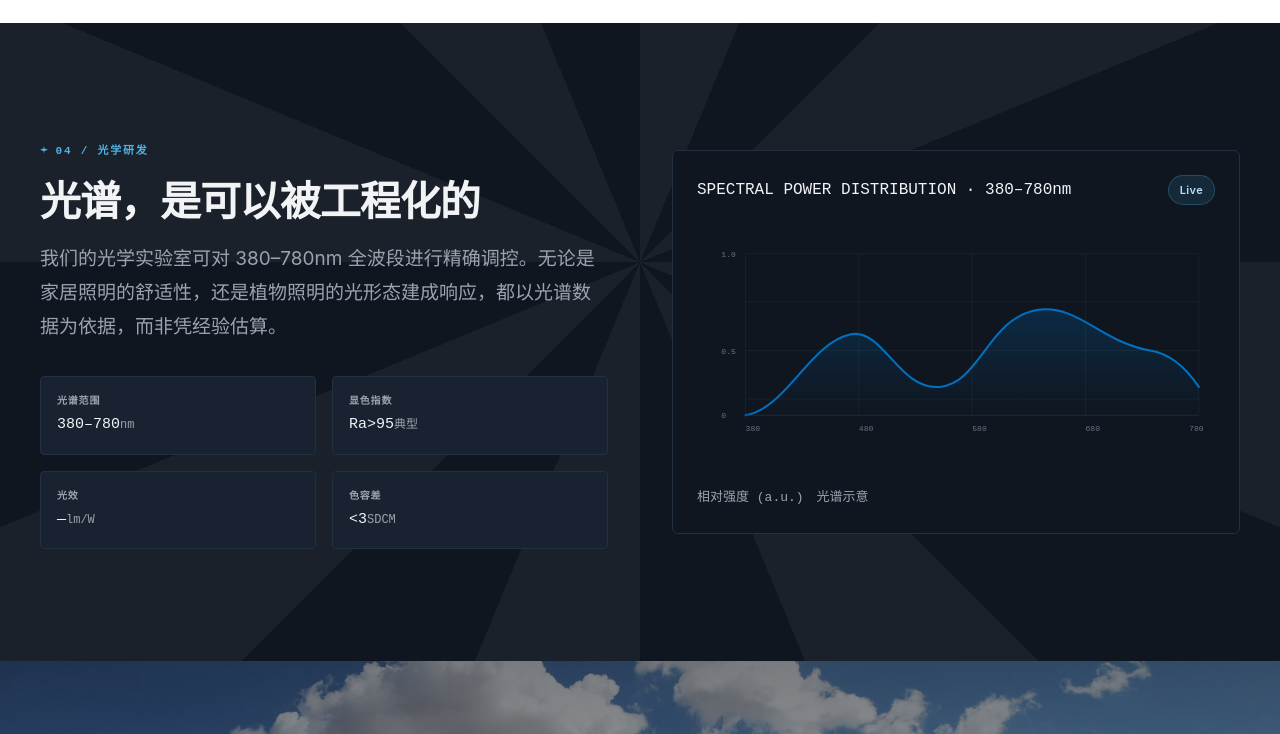
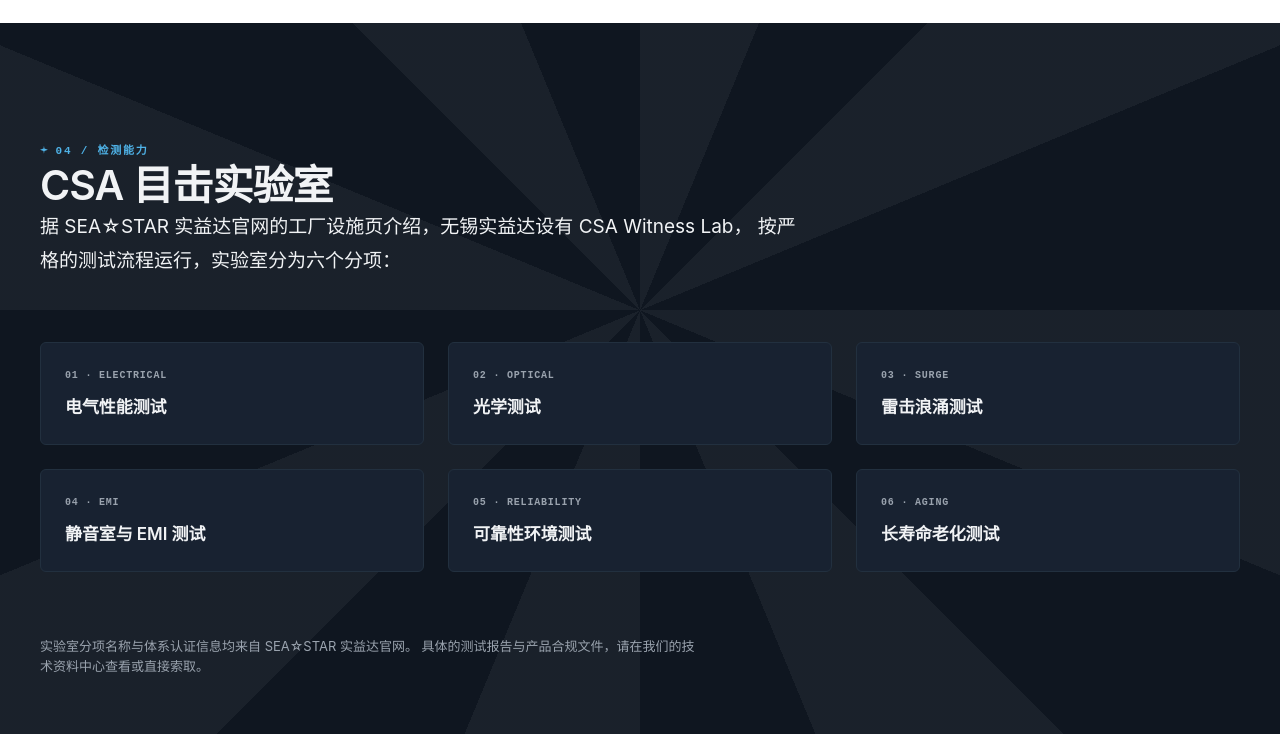
Before and after one commit to WisdomHuang2020/wx-seastar, a plain HTML site: page index.html in a window 1280 px wide. Shown: the part 2800-3534 px from the top of the page. Drawn offline with Linux system fonts and the light colour scheme; no server answers.

Commit message:
fix(content): 按图片实际印的型号重新映射产品图 + 删除编造的技术参数
■ 产品图错配（严重）

  原始素材的文件名是建站方按顺序生成的（1764299xxx.png），与型号无关。
  我当初按"看起来像"猜测命名（prod-wrpx3.jpg 等），**实际内容大多对不上**。
  逐张核对图上印出的型号后，实际是：

    prod-linear-l.jpg      → 图上印 CDX11
    prod-linear-round.jpg  → 图上印 FMX15
    prod-fmx15-b.jpg       → 图上印 WRPX3
    prod-cdx2-ble.jpg      → 图上印 CDX8
    prod-series-a.jpg      → 图上印 CDX2 BLE
    prod-wrpx3.jpg         → 其实是「New DLC V6.0 Product Launched」横幅
    prod-cdx11.jpg         → 其实是客厅场景横幅

  处理：
  · 按图上型号重新映射 5 个产品
  · 删除两张非产品图
  · **其余 19 个型号一律不配图** —— 前台如实显示「素材待补充」，
    而不是拿一张"大概像"的图凑上去

■ 技术实力带整块是我编的

  「光谱，是可以被工程化的」+ 380–780nm / Ra>95 / −lm/W / <3SDCM 四参数
  在原官网找不到任何依据。已改为原官网工厂设施页真实写到的
  **CSA 目击实验室六个分项**（电气性能 / 光学 / 雷击浪涌 / 静音室与 EMI /
  可靠性环境 / 长寿命老化），并注明来源。

版本 0.5.1 → 0.5.2

```diff
--- a/index.html
+++ b/index.html
@@ -214,64 +214,50 @@
   </div>
 </section>
 
-<!-- ==================== 技术实力带（深色 · 光谱预览） ==================== -->
+<!-- ==================== 检测能力（内容来源：原官网工厂设施页）==================== -->
 <section class="section dark tech-band" aria-labelledby="tech-title">
   <div class="tech-band__ambient" aria-hidden="true"></div>
   <div class="container tech-band__inner">
-    <div class="grid grid-2" style="gap:var(--space-3xl);align-items:center">
-      <div class="reveal">
-        <span class="overline">04 / 光学研发</span>
-        <h2 class="h2 mt-md" id="tech-title">光谱，是可以被工程化的</h2>
-        <p class="body-l mt-md" style="color:var(--text-on-dark-muted);max-width:52ch;">
-          我们的光学实验室可对 380–780nm 全波段进行精确调控。无论是家居照明的舒适性，还是植物照明的光形态建成响应，都以光谱数据为依据，而非凭经验估算。
-        </p>
+    <div class="section-head reveal">
+      <span class="overline">04 / 检测能力</span>
+      <h2 class="h2" id="tech-title">CSA 目击实验室</h2>
+      <p class="body-l" style="max-width:70ch">
+        据 SEA☆STAR 实益达官网的工厂设施页介绍，无锡实益达设有 CSA Witness Lab，
+        按严格的测试流程运行，实验室分为六个分项：
+      </p>
+    </div>
 
-        <div class="grid grid-2 mt-xl" style="gap:var(--space-md)">
-          <div class="spec-box"><div class="spec-box__k">光谱范围</div><div class="spec-box__v">380–780<span class="spec-box__u">nm</span></div></div>
-          <div class="spec-box"><div class="spec-box__k">显色指数</div><div class="spec-box__v">Ra&gt;95<span class="spec-box__u">典型</span></div></div>
-          <div class="spec-box"><div class="spec-box__k">光效</div><div class="spec-box__v">—<span class="spec-box__u">lm/W</span></div></div>
-          <div class="spec-box"><div class="spec-box__k">色容差</div><div class="spec-box__v">&lt;3<span class="spec-box__u">SDCM</span></div></div>
-        </div>
+    <div class="grid grid-3 mt-3xl">
+      <div class="card-lum reveal reveal-d1" style="padding:var(--space-lg);">
+        <div class="spec-box__k">01 · ELECTRICAL</div>
+        <p class="h4 mt-sm">电气性能测试</p>
       </div>
-
-      <!-- 光谱曲线 SVG（可绘制） -->
-      <div class="spectrum-panel reveal reveal-d2">
-        <div class="spectrum-panel__head">
-          <span class="mono">SPECTRAL POWER DISTRIBUTION · 380–780nm</span>
-          <span class="badge badge--tech">Live</span>
-        </div>
-        <svg viewBox="0 0 640 300" role="img" aria-label="相对光谱功率分布曲线">
-          <defs>
-            <linearGradient id="specFill" x1="0" y1="0" x2="0" y2="1">
-              <stop offset="0%" stop-color="var(--brand-500)" stop-opacity=".45"/>
-              <stop offset="100%" stop-color="var(--brand-500)" stop-opacity="0"/>
-            </linearGradient>
-          </defs>
-          <!-- 网格 -->
-          <g stroke="rgba(255,255,255,0.06)" stroke-width="1">
-            <path d="M60 40 H620 M60 100 H620 M60 160 H620 M60 220 H620"/>
-            <path d="M60 40 V240 M200 40 V240 M340 40 V240 M480 40 V240 M620 40 V240"/>
-          </g>
-          <!-- 面积填充 -->
-          <path class="spectrum-area" d="M60 240 C110 232 140 150 190 140 C230 132 250 210 300 205 C350 200 360 120 420 110 C470 102 500 150 560 160 C590 165 610 190 620 205 L620 240 Z" fill="url(#specFill)"/>
-          <!-- 曲线 -->
-          <path class="trace-path" d="M60 240 C110 232 140 150 190 140 C230 132 250 210 300 205 C350 200 360 120 420 110 C470 102 500 150 560 160 C590 165 610 190 620 205" fill="none" stroke="var(--brand-500)" stroke-width="2.5" stroke-linecap="round"/>
-          <!-- 坐标轴 -->
-          <line x1="60" y1="240" x2="620" y2="240" stroke="var(--ink-700)" stroke-width="1"/>
-          <g font-family="JetBrains Mono, monospace" font-size="10" fill="#6B7280">
-            <text x="60" y="260">380</text>
-            <text x="200" y="260">480</text>
-            <text x="340" y="260">580</text>
-            <text x="480" y="260">680</text>
-            <text x="608" y="260">780</text>
-          </g>
-          <g font-family="JetBrains Mono, monospace" font-size="10" fill="#6B7280">
-            <text x="30" y="44">1.0</text><text x="30" y="164">0.5</text><text x="30" y="244">0</text>
-          </g>
-        </svg>
-        <p class="small mt-md" style="font-family:var(--font-mono);color:var(--text-on-dark-muted);">相对强度 (a.u.)　光谱示意</p>
+      <div class="card-lum reveal reveal-d2" style="padding:var(--space-lg);">
+        <div class="spec-box__k">02 · OPTICAL</div>
+        <p class="h4 mt-sm">光学测试</p>
+      </div>
+      <div class="card-lum reveal reveal-d3" style="padding:var(--space-lg);">
+        <div class="spec-box__k">03 · SURGE</div>
+        <p class="h4 mt-sm">雷击浪涌测试</p>
+      </div>
+      <div class="card-lum reveal reveal-d1" style="padding:var(--space-lg);">
+        <div class="spec-box__k">04 · EMI</div>
+        <p class="h4 mt-sm">静音室与 EMI 测试</p>
+      </div>
+      <div class="card-lum reveal reveal-d2" style="padding:var(--space-lg);">
+        <div class="spec-box__k">05 · RELIABILITY</div>
+        <p class="h4 mt-sm">可靠性环境测试</p>
+      </div>
+      <div class="card-lum reveal reveal-d3" style="padding:var(--space-lg);">
+        <div class="spec-box__k">06 · AGING</div>
+        <p class="h4 mt-sm">长寿命老化测试</p>
       </div>
     </div>
+
+    <p class="small mt-3xl" style="color:var(--text-on-dark-muted);max-width:80ch">
+      实验室分项名称与体系认证信息均来自 SEA☆STAR 实益达官网。
+      具体的测试报告与产品合规文件，请在我们的技术资料中心查看或直接索取。
+    </p>
   </div>
 </section>
 
```
Also changed, not shown: server/src/tools/seed-products.js (+32 -24 lines), assets/img/prod-cdx11.jpg (deleted), assets/img/prod-wrpx3.jpg (deleted), 1 other file.
